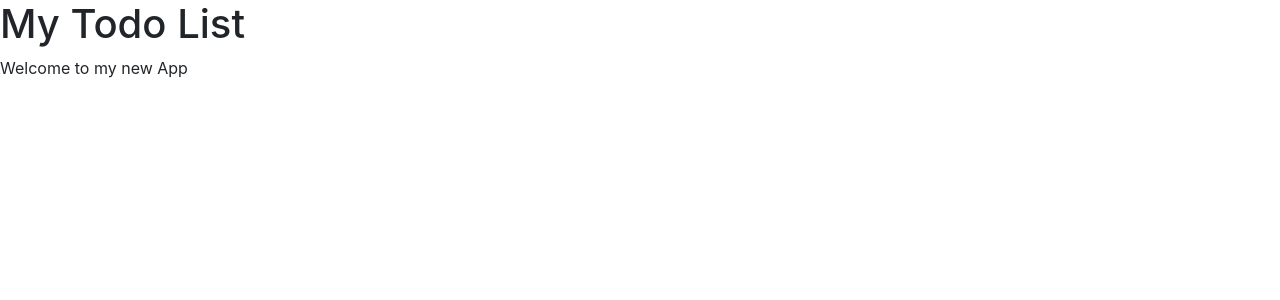
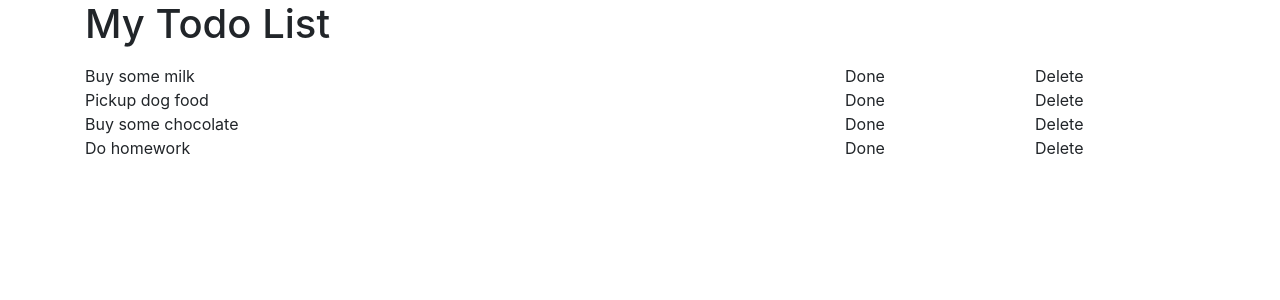
Before and after one commit to Saadi-design/todo_app_frontend, a React (Create React App) app: page / in a window 1280 px wide. Shown: the top 300 px of the page. Built offline with nearby package versions, Linux system fonts and the light colour scheme.

Commit message:
new intro

```diff
--- a/src/App.js
+++ b/src/App.js
@@ -2,13 +2,19 @@ import React from 'react';
 import './App.css';
 import Header from './components/Header';
 import Intro from './components/Intro';
+import Task from './components/Task';
 
 function App() {
 
   return (
-    <div>
+    <div className="container">
     <Header />
-    <Intro />
+    <Intro Description="Hello there!"/>
+    <Intro Description="Whooo!!"/>
+    <Task taskDescription="Buy some milk" />
+    <Task taskDescription="Pickup dog food" />
+    <Task taskDescription="Buy some chocolate" />
+    <Task taskDescription="Do homework" />
     </div>
   );
 }
--- a/src/components/Intro.js
+++ b/src/components/Intro.js
@@ -4,7 +4,7 @@ class Intro extends React.Component {
 
     render (){
         return (
-           <p>Welcome to my new App</p>
+           <p>{this.props.taskDescription}</p>
         );
     }
 }
--- /dev/null
+++ b/src/components/Task.js
@@ -0,0 +1,26 @@
+import React from 'react';
+
+class Task extends React.Component {
+
+    render () {
+        return (
+        <div className="row">
+               <div className="col-8">
+                   {this.props.taskDescription}
+                   </div>
+
+             <div className="col-2">
+                Done
+            </div>
+
+        <div className="col-2">
+                Delete
+        </div>
+    </div>
+    );
+    }
+
+}
+
+
+export default Task;
```
